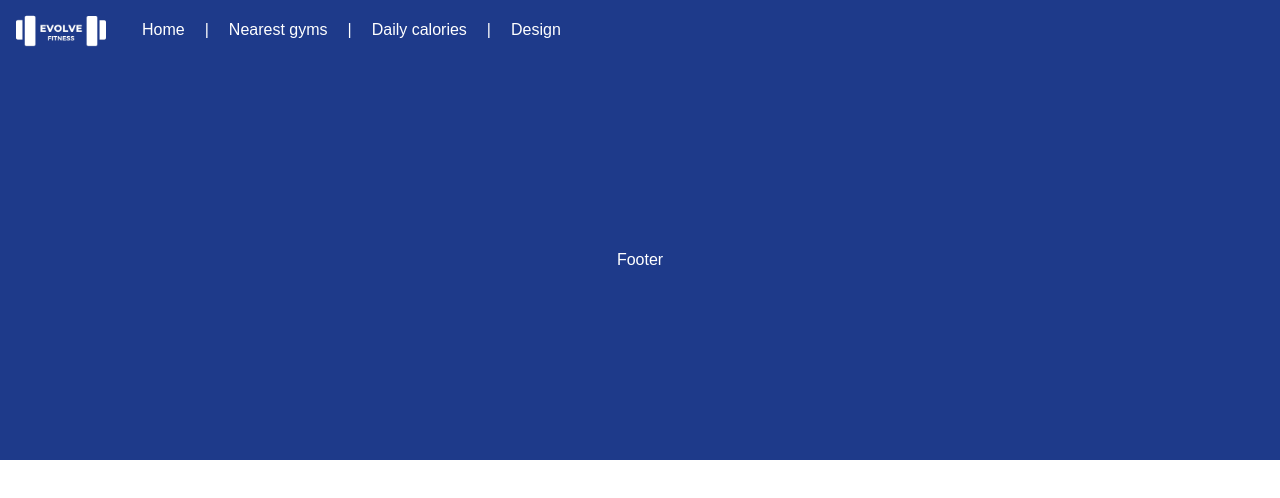
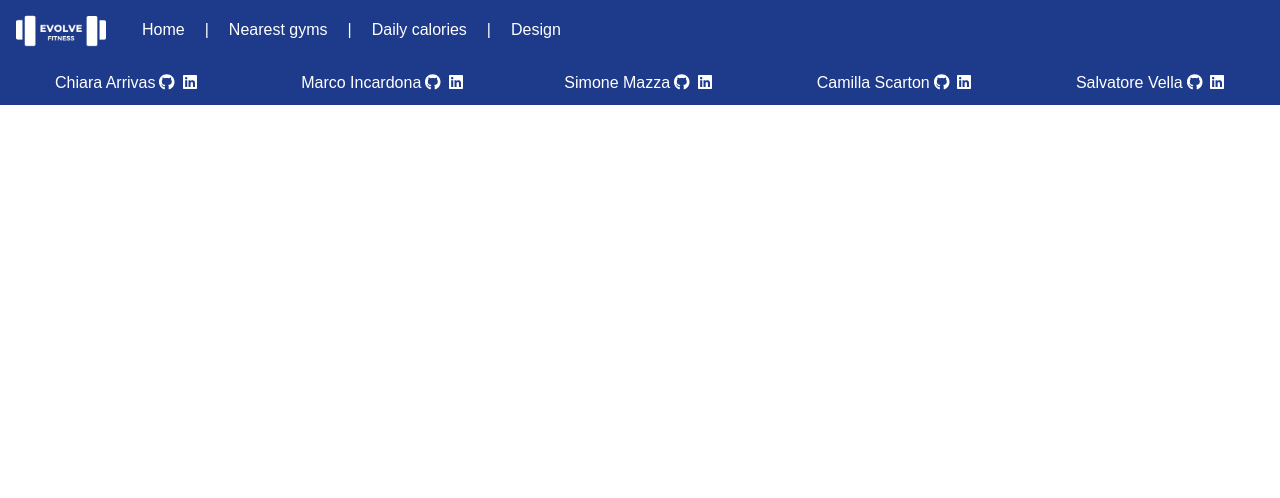
Before and after one commit to Camilla-Scarton/Evolve-Project-Develhope, a React (Create React App) app: page / in a window 1280 px wide. Shown: the top 498 px of the page. Built offline with nearby package versions, Linux system fonts and the light colour scheme; no server answers.

Commit message:
footer with links

```diff
--- a/src/components/shared/Footer.js
+++ b/src/components/shared/Footer.js
@@ -1,7 +1,57 @@
+import { FontAwesomeIcon } from "@fortawesome/react-fontawesome";
+import { faGithub, faLinkedin } from "@fortawesome/free-brands-svg-icons";
+
 export function Footer() {
   return (
-    <div className="w-full h-[400px] text-white bg-blue-900 dark:bg-purple-800 flex items-center justify-center">
-      Footer
-    </div>
+    <footer className="sticky bottom-0 w-full h-[45px] text-white bg-blue-900 dark:bg-purple-800 grid grid-cols-5 items-center text-center">
+      <div>
+        <span>Chiara Arrivas</span>
+        <a href="https://github.com/ChiaraArrivas">
+          <FontAwesomeIcon icon={faGithub} size="1x" className="mx-1" />
+        </a>
+        <a href="https://www.linkedin.com/in/chiara-arrivas-30661225a/">
+          <FontAwesomeIcon icon={faLinkedin} size="1x" className="mx-1" />
+        </a>
+      </div>
+      <div>
+        <span>Marco Incardona</span>
+        <a href="https://github.com/MarcoIncardona">
+          <FontAwesomeIcon icon={faGithub} size="1x" className="mx-1" />
+        </a>
+        <a href="https://www.linkedin.com/in/marco-incardona-09945425a/">
+          <FontAwesomeIcon icon={faLinkedin} size="1x" className="mx-1" />
+        </a>
+      </div>
+
+      <div>
+        <span>Simone Mazza</span>
+        <a href="https://github.com/smazza98">
+          <FontAwesomeIcon icon={faGithub} size="1x" className="mx-1" />
+        </a>
+        <a href="https://www.linkedin.com/in/simone-mazza-1998-fe/">
+          <FontAwesomeIcon icon={faLinkedin} size="1x" className="mx-1" />
+        </a>
+      </div>
+
+      <div>
+        <span>Camilla Scarton</span>
+        <a href="https://github.com/Camilla-Scarton">
+          <FontAwesomeIcon icon={faGithub} size="1x" className="mx-1" />
+        </a>
+        <a href="https://www.linkedin.com/in/camilla-scarton/">
+          <FontAwesomeIcon icon={faLinkedin} size="1x" className="mx-1" />
+        </a>
+      </div>
+
+      <div>
+        <span>Salvatore Vella</span>
+        <a href="https://github.com/SalvatoreVella">
+          <FontAwesomeIcon icon={faGithub} size="1x" className="mx-1" />
+        </a>
+        <a href="https://www.linkedin.com/in/salvatore-vella/">
+          <FontAwesomeIcon icon={faLinkedin} size="1x" className="mx-1" />
+        </a>
+      </div>
+    </footer>
   );
 }
--- a/src/components/shared/Navbar.js
+++ b/src/components/shared/Navbar.js
@@ -3,7 +3,7 @@ import { Link } from "react-router-dom";
 
 export function Navbar() {
   return (
-    <navbar className="gap-5 z-10 flex items-center text-center sticky top-0 h-[60px] text-white bg-blue-900 dark:bg-purple-800">
+    <nav className="gap-5 z-10 flex items-center text-center sticky top-0 h-[60px] text-white bg-blue-900 dark:bg-purple-800">
       <img className="px-4 h-[90px]" src={logo3} alt="logo"/>
       <Link to="/">Home</Link>
       <>|</>
@@ -12,6 +12,6 @@ export function Navbar() {
       <Link to="/bmi">Daily calories</Link>
       <>|</>
       <Link to="/design">Design</Link>
-    </navbar>
+    </nav>
   );
 }
```
